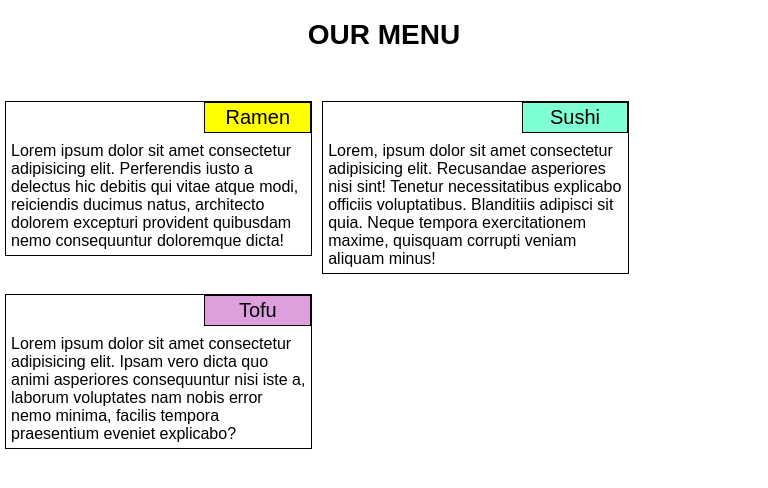
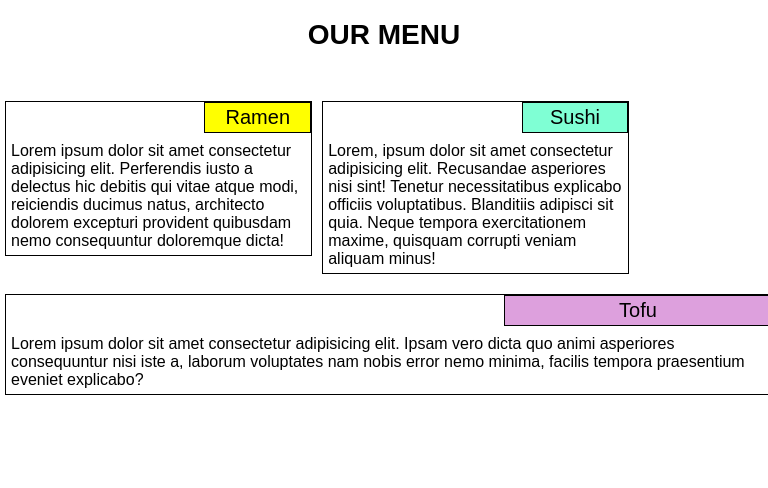
Before and after one commit to RitoBose/Coursera, a plain HTML site: page index.html in a window 768 px wide. Drawn offline with Linux system fonts and the light colour scheme.

Commit message:
Update style.css

```diff
--- a/css/style.css
+++ b/css/style.css
@@ -42,7 +42,7 @@ section > section{
     .me{
         width:40%;
     }
-    #1001{
+    #name{
         width:100%;
     }
 }
```
